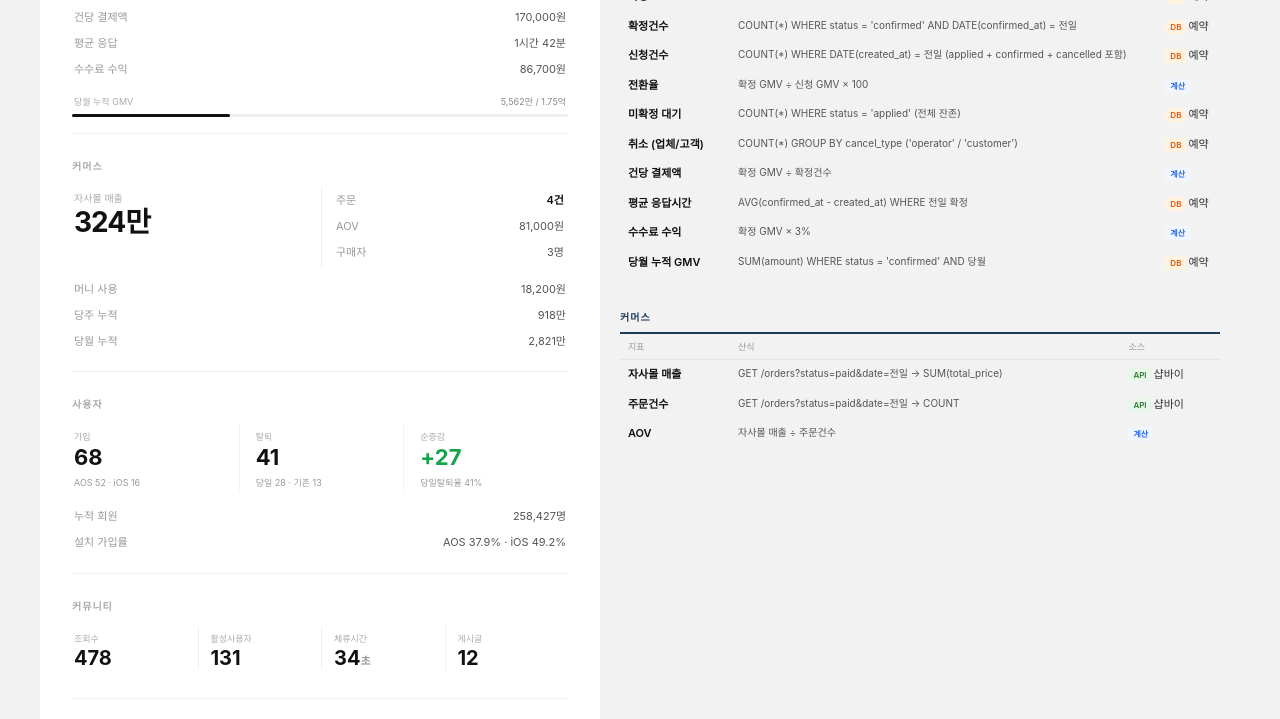
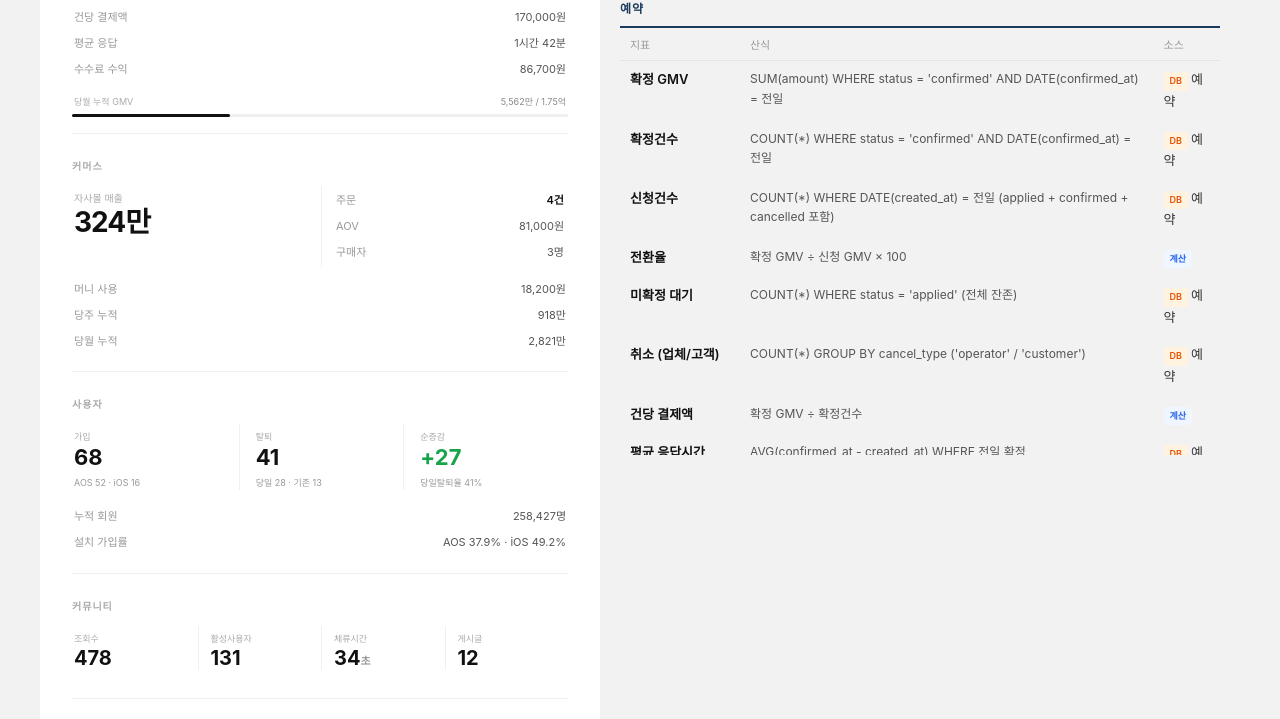
Before and after one commit to banns0104/mailing, a plain HTML site: page index.html in a window 1280 px wide. Shown: the part 421-1140 px from the top of the page. Drawn offline with Linux system fonts and the light colour scheme.

Commit message:
Add files via upload

```diff
--- a/index.html
+++ b/index.html
@@ -13,13 +13,13 @@ body{background:#f2f2f2;font-family:-apple-system,BlinkMacSystemFont,'Apple SD G
 .view.on{display:block;margin-top:16px}
 
 /* Spec table */
-.sec-label{font-size:10px;font-weight:600;color:#1B3A5C;letter-spacing:1px;padding:16px 0 8px;border-bottom:2px solid #1B3A5C;margin-bottom:0}
-.spec{width:100%;border-collapse:collapse;font-size:11px;margin-bottom:16px}
-.spec th{padding:6px 8px;text-align:left;font-size:9px;color:#999;font-weight:500;border-bottom:1px solid #e5e5e5;white-space:nowrap}
-.spec td{padding:6px 8px;border-bottom:1px solid #f0f0f0;vertical-align:top;line-height:1.5}
-.spec td:first-child{font-weight:600;color:#111;white-space:nowrap;width:110px}
-.spec td:nth-child(2){color:#555;font-size:10px}
-.src{display:inline-block;padding:1px 5px;border-radius:3px;font-size:8px;font-weight:600;margin-right:2px}
+.sec-label{font-size:12px;font-weight:600;color:#1B3A5C;letter-spacing:1px;padding:18px 0 10px;border-bottom:2px solid #1B3A5C;margin-bottom:0}
+.spec{width:100%;border-collapse:collapse;font-size:13px;margin-bottom:16px}
+.spec th{padding:8px 10px;text-align:left;font-size:11px;color:#999;font-weight:500;border-bottom:1px solid #e5e5e5;white-space:nowrap}
+.spec td{padding:8px 10px;border-bottom:1px solid #f0f0f0;vertical-align:top;line-height:1.6}
+.spec td:first-child{font-weight:600;color:#111;white-space:nowrap;width:120px}
+.spec td:nth-child(2){color:#555;font-size:12px}
+.src{display:inline-block;padding:2px 6px;border-radius:3px;font-size:9px;font-weight:600;margin-right:3px}
 .src-db{background:#FFF3E0;color:#E65100}
 .src-api{background:#E8F5E9;color:#2E7D32}
 .src-calc{background:#EFF6FF;color:#2563EB}
@@ -156,9 +156,9 @@ body{background:#f2f2f2;font-family:-apple-system,BlinkMacSystemFont,'Apple SD G
 
 <div class="sec-label">포인트맵</div>
 <table class="spec"><tr><th>지표</th><th>산식</th><th>소스</th></tr>
-<tr><td>지도 조회</td><td>COUNT(*) WHERE event = 'map_view' AND 전일</td><td><span class="src src-log">로그</span>앱로그DB</td></tr>
-<tr><td>포인트 상세</td><td>COUNT(*) WHERE event = 'point_detail' AND 전일</td><td><span class="src src-log">로그</span>앱로그DB</td></tr>
-<tr><td>상세 전환율</td><td>포인트 상세 ÷ 지도 조회 × 100</td><td><span class="src src-calc">계산</span></td></tr>
+<tr><td>지도 조회</td><td>map.aboutfishing.kr 페이지뷰 (전일)</td><td><span class="src src-api">GA</span>포인트맵 GA4</td></tr>
+<tr><td>포인트 상세</td><td>포인트 상세 페이지 진입 수 (전일)</td><td><span class="src src-api">GA</span>포인트맵 GA4</td></tr>
+<tr><td>상세 전환율</td><td>포인트 상세 ÷ 지도 조회 × 100</td><td><span class="src src-calc">계산</span>GA4 기반</td></tr>
 </table>
 
 <div class="sec-label">SUPPLY</div>
```
